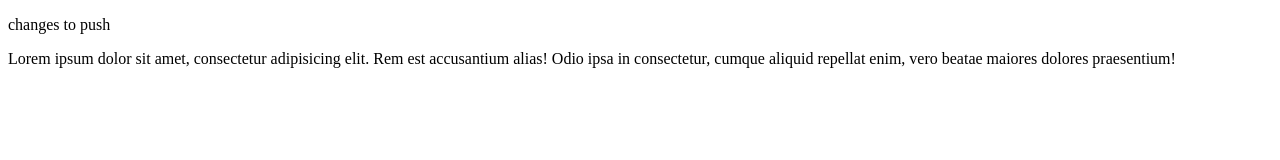
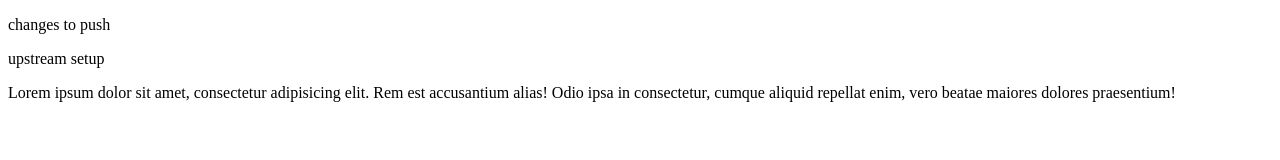
Before and after one commit to sparshs241/learn-git, a plain HTML site: page index.html in a window 1280 px wide. Drawn offline with Linux system fonts and the light colour scheme.

Commit message:
update index.html

```diff
--- a/index.html
+++ b/index.html
@@ -7,6 +7,7 @@
 </head>
 <body>
     <p>changes to push</p>
+    <p>upstream setup</p>
 
     <p>Lorem ipsum dolor sit amet, consectetur adipisicing elit. Rem est accusantium alias! Odio ipsa in consectetur, cumque aliquid repellat enim, vero beatae maiores dolores praesentium!</p>
 
```
